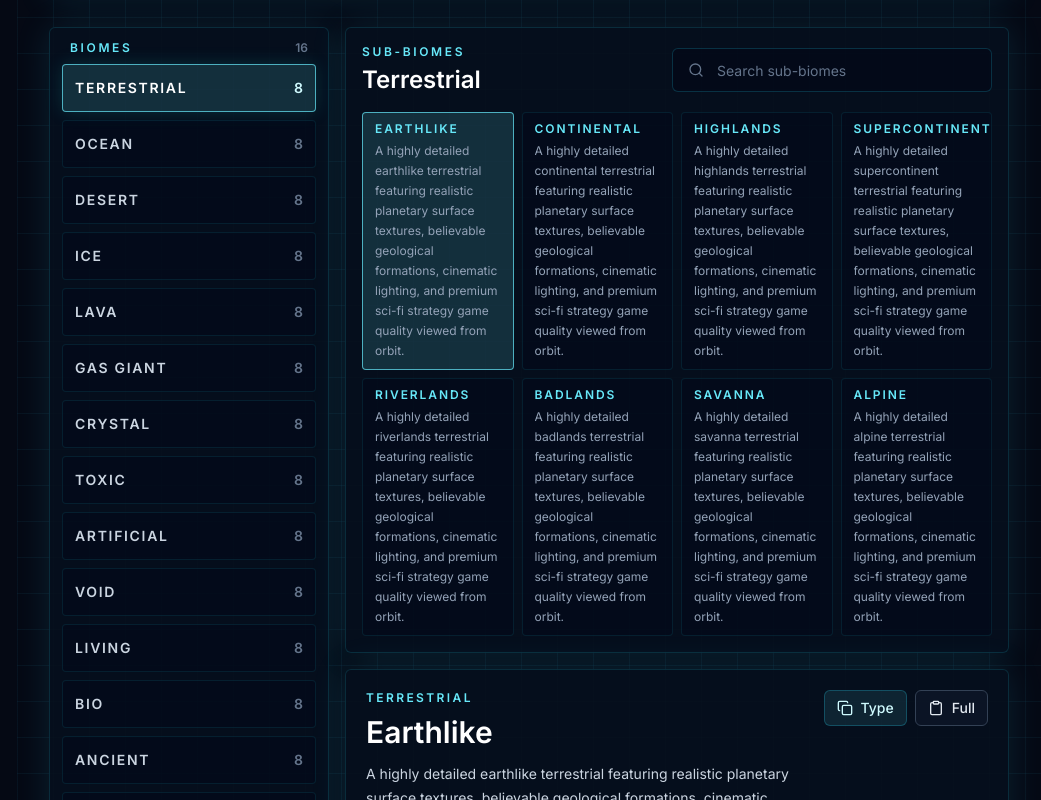
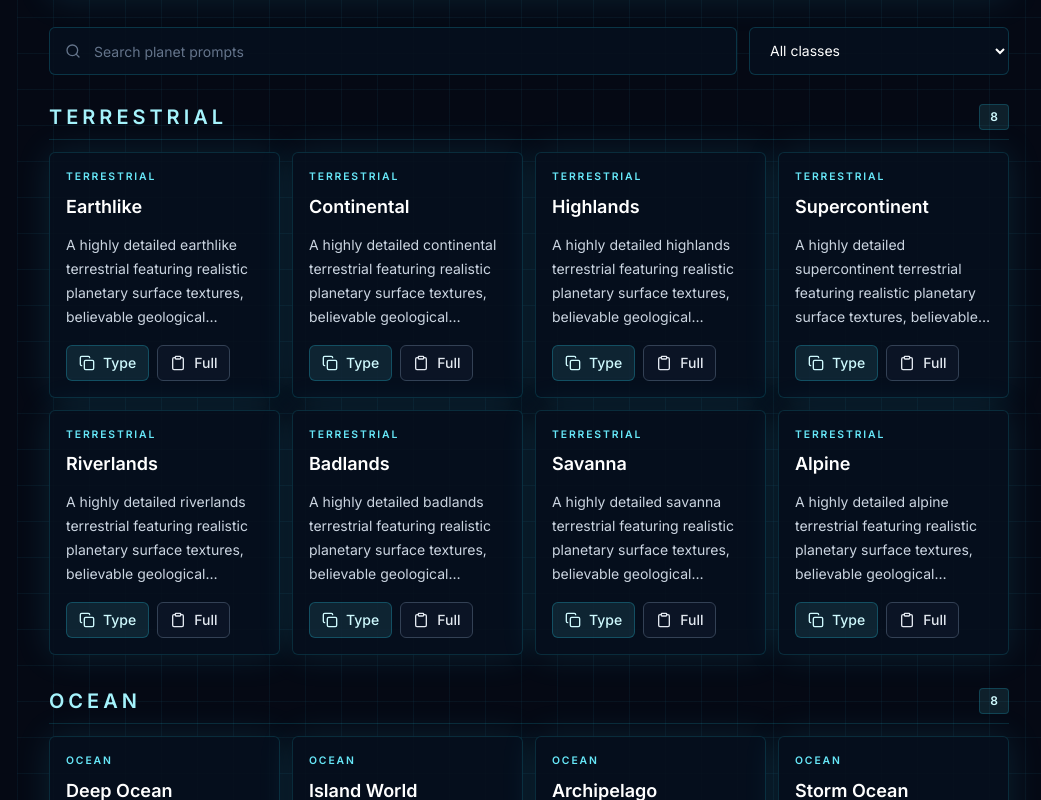
Before and after one commit to mrinfinitum/project-genesis, a Next.js app: page /planet-generation in a window 1280 px wide. Shown: the part 840-1640 px from the top of the page, without its empty margins (239-1280 px from the left). Built offline with nearby package versions, Linux system fonts and the light colour scheme.

Commit message:
Revert "Improve planet generation prompt browser"
This reverts commit fd85b6899b32e28b2eb6c6792180c2bf2a646df9.

```diff
--- a/components/planet-generation-library.tsx
+++ b/components/planet-generation-library.tsx
@@ -1,6 +1,6 @@
 "use client";
 
-import { useEffect, useMemo, useState, type ReactNode } from "react";
+import { useMemo, useState, type ReactNode } from "react";
 import { Check, Clipboard, Copy, Search } from "lucide-react";
 import { Button } from "@/components/ui/button";
 import {
@@ -24,10 +24,6 @@ function groupedPrompts(rows: PlanetPromptTemplate[]) {
     groups[row.planetClass] = [...(groups[row.planetClass] ?? []), row];
     return groups;
   }, {});
-}
-
-function promptId(row: PlanetPromptTemplate) {
-  return `${row.planetClass}-${row.subclass}`;
 }
 
 function randomMoonCharacteristic() {
@@ -62,54 +58,20 @@ function CopyButton({
 
 export function PlanetGenerationLibrary({ rows }: { rows: PlanetPromptTemplate[] }) {
   const [query, setQuery] = useState("");
-  const [planetClass, setPlanetClass] = useState(rows[0]?.planetClass ?? "");
-  const [subclass, setSubclass] = useState(rows[0]?.subclass ?? "");
+  const [planetClass, setPlanetClass] = useState("all");
   const [copied, setCopied] = useState<CopyTarget | null>(null);
 
   const classes = useMemo(() => [...new Set(rows.map((row) => row.planetClass))], [rows]);
-  const groups = useMemo(() => groupedPrompts(rows), [rows]);
-  const classCounts = useMemo(
-    () =>
-      classes.map((className) => ({
-        name: className,
-        count: groups[className]?.length ?? 0
-      })),
-    [classes, groups]
-  );
-  const visibleSubclasses = useMemo(() => {
+  const filteredRows = useMemo(() => {
     const normalizedQuery = query.trim().toLowerCase();
-    const selectedRows = groups[planetClass] ?? [];
 
-    return selectedRows.filter((row) => {
+    return rows.filter((row) => {
+      const matchesClass = planetClass === "all" || row.planetClass === planetClass;
       const searchText = `${row.planetClass} ${row.subclass} ${row.displayName} ${row.imagePrompt}`.toLowerCase();
-      return !normalizedQuery || searchText.includes(normalizedQuery);
+      return matchesClass && (!normalizedQuery || searchText.includes(normalizedQuery));
     });
-  }, [groups, planetClass, query]);
-  const selectedPrompt = useMemo(
-    () => visibleSubclasses.find((row) => row.subclass === subclass) ?? visibleSubclasses[0] ?? null,
-    [subclass, visibleSubclasses]
-  );
-
-  useEffect(() => {
-    if (!classes.length) {
-      return;
-    }
-
-    if (!planetClass || !classes.includes(planetClass)) {
-      setPlanetClass(classes[0]);
-    }
-  }, [classes, planetClass]);
-
-  useEffect(() => {
-    if (!visibleSubclasses.length) {
-      setSubclass("");
-      return;
-    }
-
-    if (!visibleSubclasses.some((row) => row.subclass === subclass)) {
-      setSubclass(visibleSubclasses[0].subclass);
-    }
-  }, [subclass, visibleSubclasses]);
+  }, [planetClass, query, rows]);
+  const groups = useMemo(() => groupedPrompts(filteredRows), [filteredRows]);
 
   async function copyValue(value: string, target: CopyTarget) {
     await navigator.clipboard.writeText(value);
@@ -157,93 +119,59 @@ export function PlanetGenerationLibrary({ rows }: { rows: PlanetPromptTemplate[]
         </div>
       </section>
 
-      <section className="grid gap-4 xl:grid-cols-[280px_1fr]">
-        <aside className="rounded-md border border-cyan-400/15 bg-[#07101e]/85 p-3 shadow-glow">
-          <div className="flex items-center justify-between px-2 pb-2">
-            <p className="text-xs font-semibold uppercase tracking-[0.22em] text-cyan-300">Biomes</p>
-            <span className="text-xs font-semibold text-slate-500">{classes.length}</span>
-          </div>
-          <div className="grid gap-2 sm:grid-cols-2 xl:grid-cols-1">
-            {classCounts.map((classItem) => {
-              const active = classItem.name === planetClass;
-              return (
-                <button
-                  key={classItem.name}
-                  type="button"
-                  onClick={() => {
-                    setPlanetClass(classItem.name);
-                    setQuery("");
-                  }}
-                  className={`flex h-12 items-center justify-between rounded border px-3 text-left text-sm font-semibold transition ${
-                    active
-                      ? "border-cyan-300/70 bg-cyan-300/15 text-white shadow-[0_0_18px_rgba(34,211,238,0.16)]"
-                      : "border-cyan-400/10 bg-slate-950/35 text-slate-300 hover:border-cyan-300/35 hover:bg-cyan-300/10"
-                  }`}
-                >
-                  <span className="uppercase tracking-[0.12em]">{classItem.name}</span>
-                  <span className={active ? "text-cyan-100" : "text-slate-500"}>{classItem.count}</span>
-                </button>
-              );
-            })}
-          </div>
-        </aside>
-
-        <div className="space-y-4">
-          <div className="rounded-md border border-cyan-400/15 bg-[#07101e]/85 p-4 shadow-glow">
-            <div className="flex flex-col gap-3 lg:flex-row lg:items-center lg:justify-between">
-              <div>
-                <p className="text-xs font-semibold uppercase tracking-[0.22em] text-cyan-300">Sub-Biomes</p>
-                <h3 id={classKey(planetClass)} className="mt-1 text-2xl font-semibold text-white">
-                  {planetClass || "No biome selected"}
-                </h3>
-              </div>
-              <label className="relative block lg:w-80">
+      <section className="grid gap-3 md:grid-cols-[1fr_260px]">
+        <label className="relative block">
           <Search className="pointer-events-none absolute left-4 top-1/2 h-4 w-4 -translate-y-1/2 text-slate-500" />
           <input
             value={query}
             onChange={(event) => setQuery(event.target.value)}
-                  placeholder="Search sub-biomes"
-                  className="h-11 w-full rounded-md border border-cyan-400/20 bg-slate-950/50 pl-11 pr-4 text-sm text-white outline-none transition placeholder:text-slate-500 focus:border-cyan-300/60"
+            placeholder="Search planet prompts"
+            className="h-12 w-full rounded-md border border-cyan-400/20 bg-[#07101e]/85 pl-11 pr-4 text-sm text-white outline-none transition placeholder:text-slate-500 focus:border-cyan-300/60"
           />
         </label>
+        <select
+          value={planetClass}
+          onChange={(event) => setPlanetClass(event.target.value)}
+          className="h-12 rounded-md border border-cyan-400/20 bg-[#07101e]/85 px-4 text-sm text-white outline-none transition focus:border-cyan-300/60"
+        >
+          <option value="all">All classes</option>
+          {classes.map((className) => (
+            <option key={className} value={className}>
+              {className}
+            </option>
+          ))}
+        </select>
+      </section>
+
+      <section className="space-y-8">
+        {classes
+          .filter((className) => groups[className]?.length)
+          .map((className) => (
+            <div key={className} id={classKey(className)} className="space-y-3">
+              <div className="flex items-center justify-between gap-4 border-b border-cyan-400/15 pb-2">
+                <h3 className="text-xl font-semibold uppercase tracking-[0.2em] text-cyan-200">{className}</h3>
+                <span className="rounded border border-cyan-400/20 bg-cyan-300/10 px-2.5 py-1 text-xs font-semibold text-cyan-100">
+                  {groups[className].length}
+                </span>
               </div>
-
-            <div className="mt-4 grid gap-2 sm:grid-cols-2 lg:grid-cols-4">
-              {visibleSubclasses.map((row) => {
-                const active = selectedPrompt?.subclass === row.subclass;
+              <div className="grid gap-3 md:grid-cols-2 xl:grid-cols-4">
+                {groups[className].map((row) => {
+                  const id = `${row.planetClass}-${row.subclass}`;
                   return (
-                  <button
-                    key={promptId(row)}
-                    type="button"
-                    onClick={() => setSubclass(row.subclass)}
-                    className={`min-h-16 rounded border px-3 py-2 text-left transition ${
-                      active
-                        ? "border-cyan-300/70 bg-cyan-300/15 text-white"
-                        : "border-cyan-400/10 bg-slate-950/35 text-slate-300 hover:border-cyan-300/35 hover:bg-cyan-300/10"
-                    }`}
-                  >
-                    <span className="block text-xs font-semibold uppercase tracking-[0.16em] text-cyan-300">{row.subclass}</span>
-                    <span className="mt-1 block line-clamp-2 text-xs leading-5 text-slate-400">{row.imagePrompt}</span>
-                  </button>
-                );
-              })}
+                    <article key={id} className="rounded-md border border-cyan-400/15 bg-[#07101e]/85 p-4 shadow-glow">
+                      <div className="flex min-h-24 flex-col justify-between gap-3">
+                        <div>
+                          <p className="text-[0.65rem] font-semibold uppercase tracking-[0.18em] text-cyan-300">{row.planetClass}</p>
+                          <h4 className="mt-2 text-lg font-semibold text-white">{row.displayName}</h4>
                         </div>
+                        <p className="line-clamp-4 text-sm leading-6 text-slate-300">{row.imagePrompt}</p>
                       </div>
-
-          {selectedPrompt ? (
-            <article className="rounded-md border border-cyan-400/15 bg-[#07101e]/85 p-5 shadow-glow">
-              <div className="flex flex-col gap-4 lg:flex-row lg:items-start lg:justify-between">
-                <div>
-                  <p className="text-xs font-semibold uppercase tracking-[0.2em] text-cyan-300">{selectedPrompt.planetClass}</p>
-                  <h4 className="mt-2 text-3xl font-semibold text-white">{selectedPrompt.displayName}</h4>
-                  <p className="mt-3 max-w-4xl text-sm leading-6 text-slate-300">{selectedPrompt.imagePrompt}</p>
-                </div>
-                <div className="flex shrink-0 flex-wrap gap-2">
+                      <div className="mt-4 flex flex-wrap gap-2">
                         <CopyButton
-                    value={selectedPrompt.imagePrompt}
-                    copied={copied?.id === promptId(selectedPrompt) && copied.kind === "description"}
+                          value={row.imagePrompt}
+                          copied={copied?.id === id && copied.kind === "description"}
                           title="Copy planet type insert"
-                    onCopy={(value) => copyValue(value, { id: promptId(selectedPrompt), kind: "description" })}
+                          onCopy={(value) => copyValue(value, { id, kind: "description" })}
                         >
                           Type
                         </CopyButton>
@@ -251,25 +179,18 @@ export function PlanetGenerationLibrary({ rows }: { rows: PlanetPromptTemplate[]
                           type="button"
                           className="h-9 border-slate-700 bg-slate-900/70 px-3 text-slate-200 hover:bg-slate-800"
                           title="Copy full planet prompt with randomized moon characteristic"
-                    onClick={() =>
-                      copyValue(buildPlanetPrompt(selectedPrompt.imagePrompt, randomMoonCharacteristic()), {
-                        id: promptId(selectedPrompt),
-                        kind: "full"
-                      })
-                    }
+                          onClick={() => copyValue(buildPlanetPrompt(row.imagePrompt, randomMoonCharacteristic()), { id, kind: "full" })}
                         >
-                    {copied?.id === promptId(selectedPrompt) && copied.kind === "full" ? <Check className="h-4 w-4" /> : <Clipboard className="h-4 w-4" />}
+                          {copied?.id === id && copied.kind === "full" ? <Check className="h-4 w-4" /> : <Clipboard className="h-4 w-4" />}
                           Full
                         </Button>
                       </div>
+                    </article>
+                  );
+                })}
               </div>
-            </article>
-          ) : (
-            <div className="rounded-md border border-cyan-400/15 bg-[#07101e]/85 p-8 text-center text-sm text-slate-400 shadow-glow">
-              No sub-biomes match the current search.
             </div>
-          )}
-        </div>
+          ))}
       </section>
     </div>
   );
```
Lines whose indentation alone changed are shown as unchanged.
